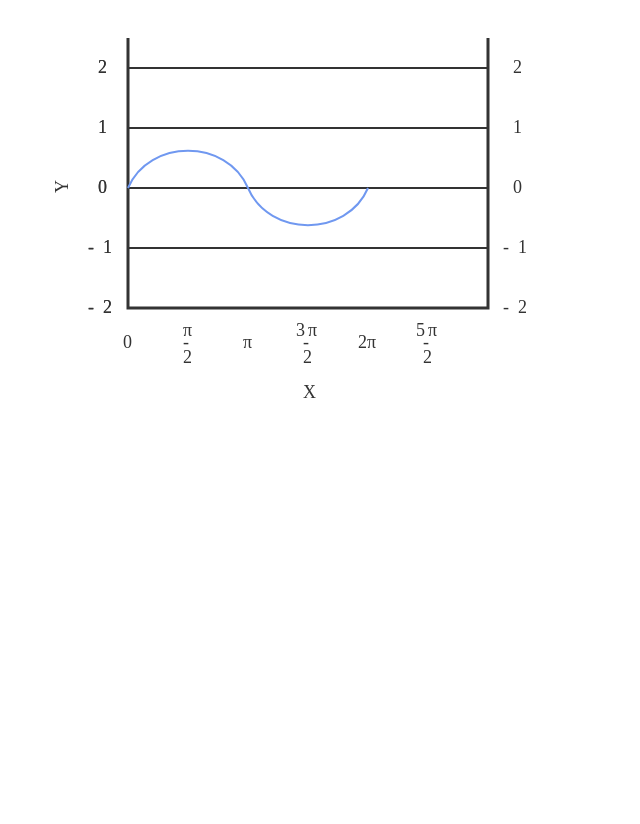
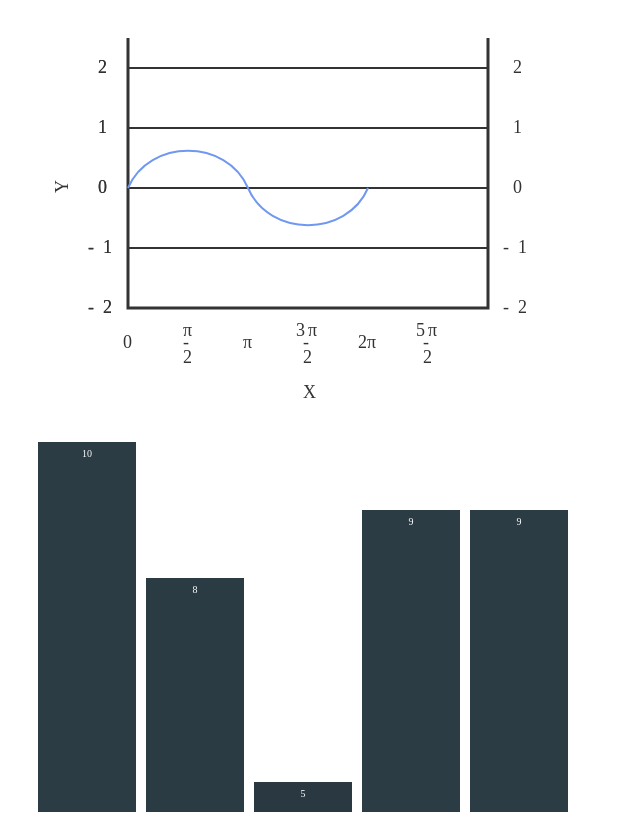
Before and after one commit to Niomoo/basic_website_practice, a website: page HW4/HW4.html in a window 1280 px wide. Shown: the whole page, without its empty margins (0-640 px from the left). Before the commit the page ends 800 px from the top, so only its background shows below. Drawn offline with nearby package versions, Linux system fonts and the light colour scheme.

Commit message:
[hw4][javascript]Draw chart using javasript but not doing well

```diff
--- a/HW4/HW4.html
+++ b/HW4/HW4.html
@@ -7,9 +7,7 @@
     <title>SVG</title>
     <link rel="stylesheet" href="HW4.css">
 </head>
-<script src="http://d3js.org/d3.v3.min.js"></script>
-<script src="HW4.js"></script>
-<body>
+<body class="demo">
     <svg xmlns="http://www.w3.org/2000/svg" width="600" height="400" fill="none" fill>
         <path d="M120 30 L120 300 L480 300 L480 30" style=" stroke: #333; stroke-width:3"/>
         <path d="M120 60 H 480" style=" stroke: #333; stroke-width:2" />
@@ -29,13 +27,11 @@
         <text x="60" y="185" rotate="270" fill="#333" style="font-size:18px;">Y</text>
         <text x="295" y="390" fill="#333" style="font-size:18px;">X</text>
         <path d="M120 180 C141.176 130.412, 218.824 130.412, 240 180, S338.824 229.412, 360 180" style="stroke: rgb(112, 152, 240); stroke-width:2"/>
-        <!-- <path d="M120 180 C150.6 150.6, 150.6 120,180 120" style=" stroke: rgb(112, 152, 240); stroke-width:2"/>
-        <path d="M180 120 C201.852 120,218.148 180,240 180" style=" stroke: rgb(112, 152, 240); stroke-width:2"/>
-        <path d="M240 180 C261.852 180,278.148 240,300 240" style=" stroke: rgb(112, 152, 240); stroke-width:2"/>
-        <path d="M300 240 C321.852 240,338.148 180,360 180" style=" stroke: rgb(112, 152, 240); stroke-width:2"/> -->
+        <!-- <path d="M120 180 C150.6 150.6, 150.6 120,180 120" style=" stroke: rgb(112, 152, 240); stroke-width:2"/>-->
     </svg>
-<!--  S262.852 240, 300, 240"
     <div id="sine_wave"></div>
-    <div id="cosine_wave"></div> -->
+    <div id="cosine_wave"></div>
 </body>
+<script src="https://d3js.org/d3.v7.min.js"></script>
+<script src="HW4.js"></script>
 </html>
--- a/HW4/HW4.js
+++ b/HW4/HW4.js
@@ -40,3 +40,46 @@
 
 //     svg.appendChild(line);
 // }
+
+const w = 600, h = 400, padding = 30, barMargin = 10;
+
+let dataset = [];
+
+for(let i = 0; i < 5; i++) {
+    let newNum = 5 + Math.round(Math.random() * 5);
+    dataset.push(newNum);
+}
+console.log(dataset);
+
+let yMax = d3.max(dataset, function(d){return d});
+let yMin = d3.min(dataset, function(d){return d});
+
+let xScale = d3.scaleLinear().domain([0, dataset.length]).range([padding, w - padding]);
+let yScale = d3.scaleLinear().domain([yMin, yMax]).range([padding, h - padding]);
+
+let barWidth = (w - padding * 2) / dataset.length - barMargin;
+
+let svg = d3.select('.demo')
+            .append('svg')
+            .attr('width', w)
+            .attr('height', h);
+
+svg.selectAll('rect').data(dataset).enter()
+    .append('rect')
+    .attr('x', function(d, i){return xScale(i)})
+    .attr('y', function(d){return h - yScale(d)})
+    .attr('width', barWidth)
+    .attr('height', function(d){return yScale(d)})
+    .attr('fill', function(d){
+            var color = 0.2 + d * 0.002;
+            return  d3.hsl(200 ,color, color)
+        });
+
+svg.selectAll('text').data(dataset).enter()
+    .append('text')
+    .text(function(d){ return d})
+    .attr('x', function(d, i){return xScale(i) + barWidth/2})
+    .attr('y', function(d){return h - yScale(d) + 15})
+    .attr('fill', 'white')
+    .attr('text-anchor', 'middle')
+    .attr('font-size', '10px');
--- /dev/null
+++ b/package.json
@@ -0,0 +1,5 @@
+{
+  "dependencies": {
+    "d3": "^7.0.0"
+  }
+}
```
Also changed, not shown: HW4/HW4.css (line endings or trailing spaces), 2 other files.
